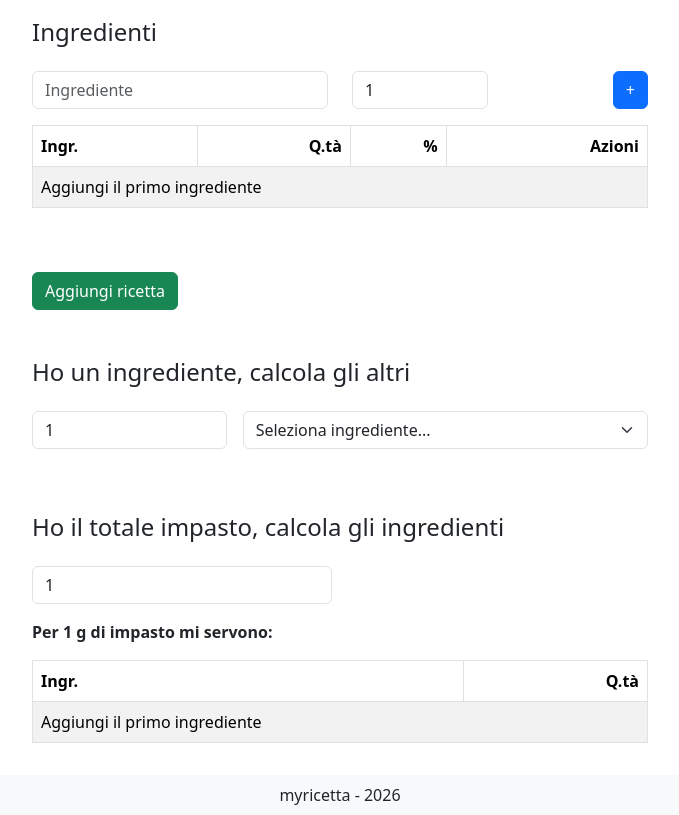
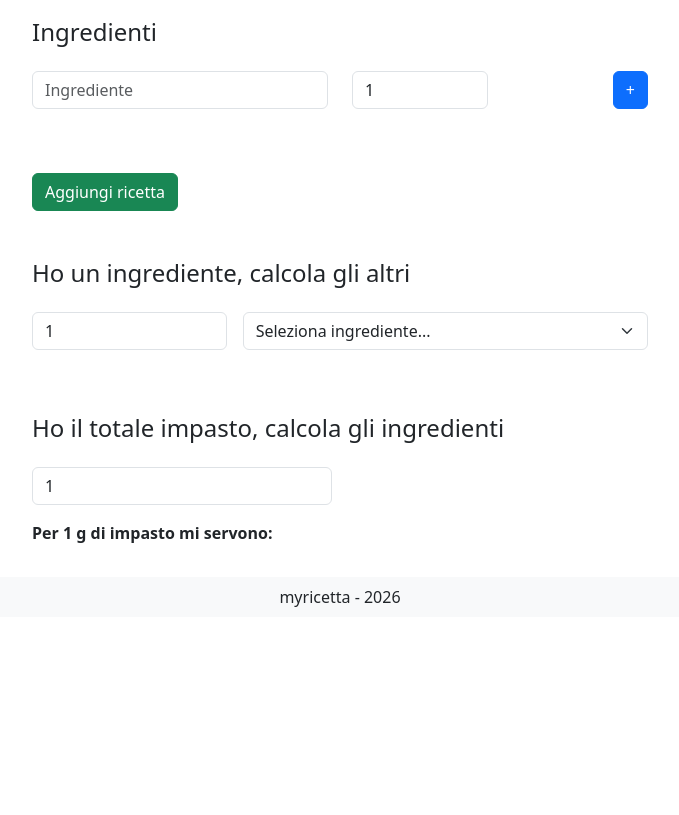
Before and after one commit to tave8/myricetta-react, a React (Vite) app: page /add-recipe in a window 1280 px wide. Shown: the part 320-1135 px from the top of the page, without its empty margins (300-979 px from the left). After the commit the page ends 937 px from the top, so only its background shows below. Built offline with nearby package versions, Linux system fonts and the light colour scheme.

Commit message:
simplify UI tables

```diff
--- a/src/components/Recipe.jsx
+++ b/src/components/Recipe.jsx
@@ -116,6 +116,7 @@ const RecipeComponent = (props) => {
                               setIngredientsCalculationsFromIngredient,
                               knownRecipeQuantity,
                               setIngredientsCalculationsFromRecipeQuantity,
+                              setKnownRecipeQuantity,
                             }
                             addIngredientHelper(context)()
                           }
@@ -149,6 +150,7 @@ const RecipeComponent = (props) => {
                               setIngredientsCalculationsFromIngredient,
                               knownRecipeQuantity,
                               setIngredientsCalculationsFromRecipeQuantity,
+                              setKnownRecipeQuantity,
                             }
                             addIngredientHelper(context)()
                           }
@@ -172,6 +174,7 @@ const RecipeComponent = (props) => {
                           setIngredientsCalculationsFromIngredient,
                           knownRecipeQuantity,
                           setIngredientsCalculationsFromRecipeQuantity,
+                          setKnownRecipeQuantity,
                         }
                         addIngredientHelper(context)()
                       }}
@@ -183,6 +186,7 @@ const RecipeComponent = (props) => {
               </Col>
               {/* ingredients list */}
               <Col>
+                {ingredientsCalculations?.ingredients.length > 0 && (
                   <Table striped bordered hover>
                     <thead>
                       <tr>
@@ -216,6 +220,7 @@ const RecipeComponent = (props) => {
                                     setIngredientsCalculationsFromRecipeQuantity,
                                     setKnownIngredientName,
                                     setKnownIngredientQuantity,
+                                    setKnownRecipeQuantity,
                                   }
                                   const ingredientNameToRemove = ingredient.name
                                   removeIngredientHelper(context)(ingredientNameToRemove)
@@ -227,13 +232,6 @@ const RecipeComponent = (props) => {
                           </tr>
                         )
                       })}
-
-                    {/* no ingredients */}
-                    {(!ingredientsCalculations || ingredientsCalculations.ingredients.length == 0) && (
-                      <tr>
-                        <td colSpan="4">Aggiungi il primo ingrediente</td>
-                      </tr>
-                    )}
                     </tbody>
                     <tfoot>
                       {ingredientsCalculations?.ingredients.length > 0 && (
@@ -244,6 +242,7 @@ const RecipeComponent = (props) => {
                       )}
                     </tfoot>
                   </Table>
+                )}
               </Col>
             </Row>
           </Col>
@@ -345,6 +344,7 @@ const RecipeComponent = (props) => {
                 <Col>
                   <Row className="justify-content-center">
                     <Col xs={12}>
+                      {ingredientsCalculationsFromIngredient?.ingredients.length > 0 && (
                         <Table striped bordered hover style={{ tableLayout: "fixed", width: "100%" }}>
                           <colgroup>
                             <col style={{ width: "70%" }} />
@@ -369,13 +369,6 @@ const RecipeComponent = (props) => {
                                 </tr>
                               )
                             })}
-
-                          {/* no ingredients */}
-                          {(!ingredientsCalculationsFromIngredient || ingredientsCalculationsFromIngredient.ingredients.length == 0) && (
-                            <tr>
-                              <td colSpan="3">Aggiungi il primo ingrediente</td>
-                            </tr>
-                          )}
                           </tbody>
                           <tfoot>
                             {ingredientsCalculationsFromIngredient?.ingredients.length > 0 && (
@@ -386,6 +379,7 @@ const RecipeComponent = (props) => {
                             )}
                           </tfoot>
                         </Table>
+                      )}
                     </Col>
                   </Row>
                 </Col>
@@ -412,7 +406,7 @@ const RecipeComponent = (props) => {
                         onChange={(event) => {
                           const val = event.target.value
                           setKnownRecipeQuantity(val)
-                          const context = { _recipeInstance, knownRecipeQuantity: val, setIngredientsCalculationsFromRecipeQuantity }
+                          const context = { _recipeInstance, knownRecipeQuantity: val, setKnownRecipeQuantity, setIngredientsCalculationsFromRecipeQuantity }
                           calcIngredientsFromRecipeQuantityHelper(context)()
                         }}
                       />
@@ -426,6 +420,7 @@ const RecipeComponent = (props) => {
               <Col>
                 <Row className="justify-content-center">
                   <Col xs={12}>
+                    {ingredientsCalculationsFromRecipeQuantity?.ingredients.length > 0 && (
                       <Table striped bordered hover style={{ tableLayout: "fixed", width: "100%" }}>
                         <colgroup>
                           <col style={{ width: "70%" }} />
@@ -450,13 +445,6 @@ const RecipeComponent = (props) => {
                               </tr>
                             )
                           })}
-
-                        {/* no ingredients */}
-                        {(!ingredientsCalculationsFromRecipeQuantity || ingredientsCalculationsFromRecipeQuantity.ingredients.length == 0) && (
-                          <tr>
-                            <td colSpan="3">Aggiungi il primo ingrediente</td>
-                          </tr>
-                        )}
                         </tbody>
                         <tfoot>
                           {ingredientsCalculationsFromRecipeQuantity?.ingredients.length > 0 && (
@@ -467,6 +455,7 @@ const RecipeComponent = (props) => {
                           )}
                         </tfoot>
                       </Table>
+                    )}
                   </Col>
                 </Row>
               </Col>
@@ -520,6 +509,7 @@ const addIngredientHelper = ({
   setIngredientsCalculationsFromIngredient,
   knownRecipeQuantity,
   setIngredientsCalculationsFromRecipeQuantity,
+  setKnownRecipeQuantity,
 }) => {
   return () => {
     try {
@@ -551,7 +541,7 @@ const addIngredientHelper = ({
     // update "from one ingredient"
     calcIngredientsFromOneIngredientHelper({ _recipeInstance, knownIngredientName, knownIngredientQuantity, setIngredientsCalculationsFromIngredient })()
     // update "from recipe quantity"
-    calcIngredientsFromRecipeQuantityHelper({ _recipeInstance, knownRecipeQuantity, setIngredientsCalculationsFromRecipeQuantity })()
+    calcIngredientsFromRecipeQuantityHelper({ _recipeInstance, knownRecipeQuantity, setKnownRecipeQuantity, setIngredientsCalculationsFromRecipeQuantity })()
   }
 }
 
@@ -565,6 +555,7 @@ const removeIngredientHelper = ({
   knownRecipeQuantity,
   setKnownIngredientQuantity,
   setIngredientsCalculationsFromRecipeQuantity,
+  setKnownRecipeQuantity,
 }) => {
   return (ingredientNameToRemove) => {
     const isIngredientSelected = isIngredientSelectedKnownIngredientName({ knownIngredientName })(ingredientNameToRemove)
@@ -585,6 +576,7 @@ const removeIngredientHelper = ({
         setIngredientsCalculationsFromIngredient,
         knownRecipeQuantity,
         setIngredientsCalculationsFromRecipeQuantity,
+        setKnownRecipeQuantity,
       })(ingredientNameToRemove)
       return
     }
@@ -598,6 +590,7 @@ const removeIngredientHelper = ({
       setIngredientsCalculationsFromIngredient,
       knownRecipeQuantity,
       setIngredientsCalculationsFromRecipeQuantity,
+      setKnownRecipeQuantity,
     })(ingredientNameToRemove)
   }
 }
@@ -610,6 +603,7 @@ const removeIngredientAction = ({
   setIngredientsCalculationsFromIngredient,
   knownRecipeQuantity,
   setIngredientsCalculationsFromRecipeQuantity,
+  setKnownRecipeQuantity,
 }) => {
   return (ingredientNameToRemove) => {
     // console.log(ingredientNameToRemove, _recipeInstance.ingredients)
@@ -620,7 +614,7 @@ const removeIngredientAction = ({
     // update "from one ingredient"
     calcIngredientsFromOneIngredientHelper({ _recipeInstance, knownIngredientName, knownIngredientQuantity, setIngredientsCalculationsFromIngredient })()
     // update "from recipe quantity"
-    calcIngredientsFromRecipeQuantityHelper({ _recipeInstance, knownRecipeQuantity, setIngredientsCalculationsFromRecipeQuantity })()
+    calcIngredientsFromRecipeQuantityHelper({ _recipeInstance, knownRecipeQuantity, setKnownRecipeQuantity, setIngredientsCalculationsFromRecipeQuantity })()
   }
 }
 
@@ -647,13 +641,22 @@ const calcIngredientsFromOneIngredientHelper = ({
       // is requested, so we don't have enough information
       // to lock ourselves onto a decision, so for now ignore the error
       if (err instanceof QuantityIsNotValidError) {
+        setIngredientsCalculationsFromIngredient({
+          ingredients: [],
+          totIngredientsRounded: 0,
+        })
         console.info(`ignored invalid quantity in "calcIngredientsFromOneIngredientHelper"`)
       }
     }
   }
 }
 
-const calcIngredientsFromRecipeQuantityHelper = ({ _recipeInstance, knownRecipeQuantity, setIngredientsCalculationsFromRecipeQuantity }) => {
+const calcIngredientsFromRecipeQuantityHelper = ({
+  _recipeInstance,
+  knownRecipeQuantity,
+  setKnownRecipeQuantity,
+  setIngredientsCalculationsFromRecipeQuantity,
+}) => {
   return () => {
     try {
       const ingredientsData = _recipeInstance.calcFromTot(knownRecipeQuantity)
@@ -664,6 +667,10 @@ const calcIngredientsFromRecipeQuantityHelper = ({ _recipeInstance, knownRecipeQ
       // is requested, so we don't have enough information
       // to lock ourselves onto a decision, so for now ignore the error
       if (err instanceof QuantityIsNotValidError) {
+        setIngredientsCalculationsFromRecipeQuantity({
+          ingredients: [],
+          totIngredientsRounded: 0,
+        })
         console.info(`ignored invalid quantity in "calcIngredientsFromRecipeQuantityHelper"`)
       }
     }
```
Lines whose indentation alone changed are shown as unchanged.
